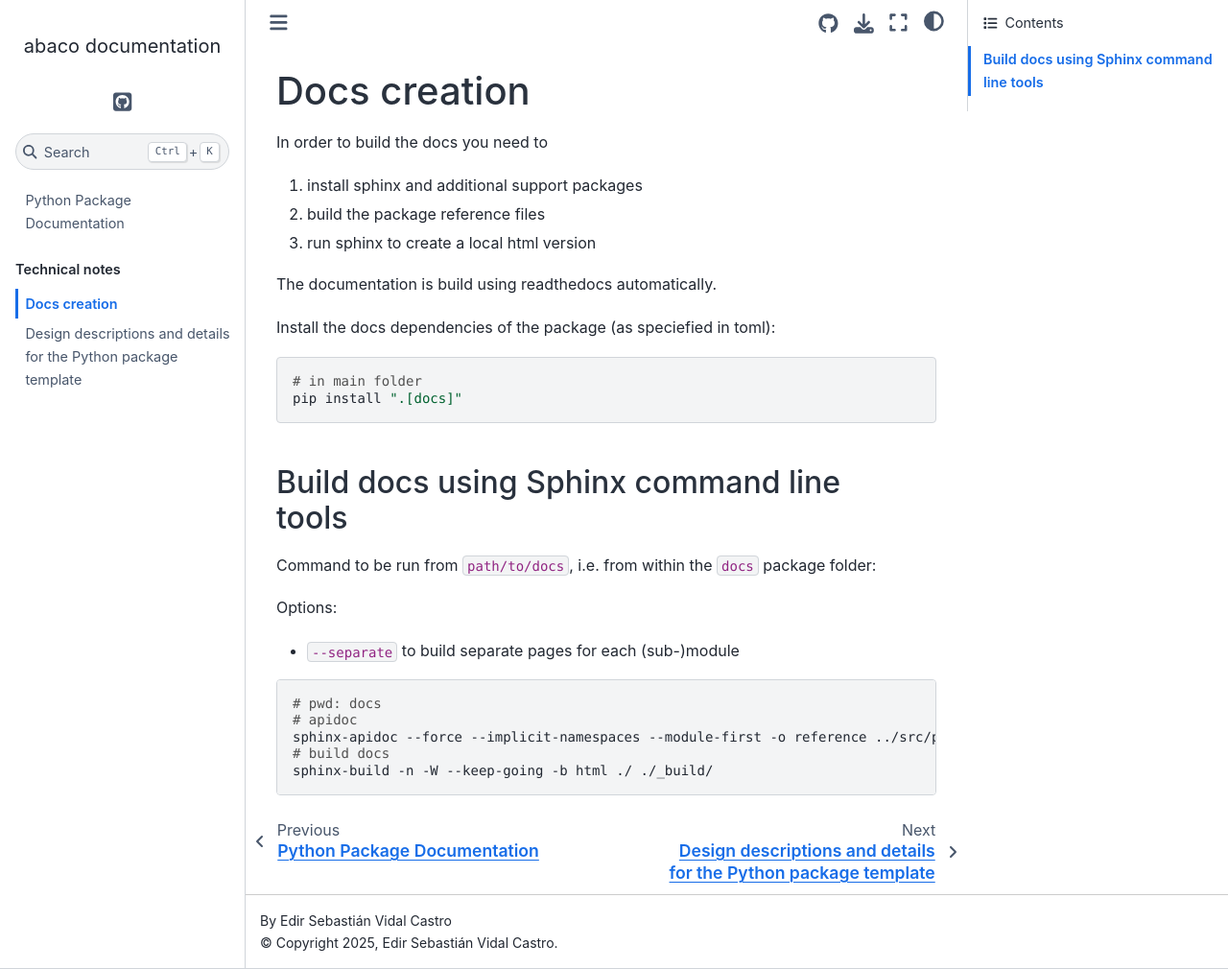
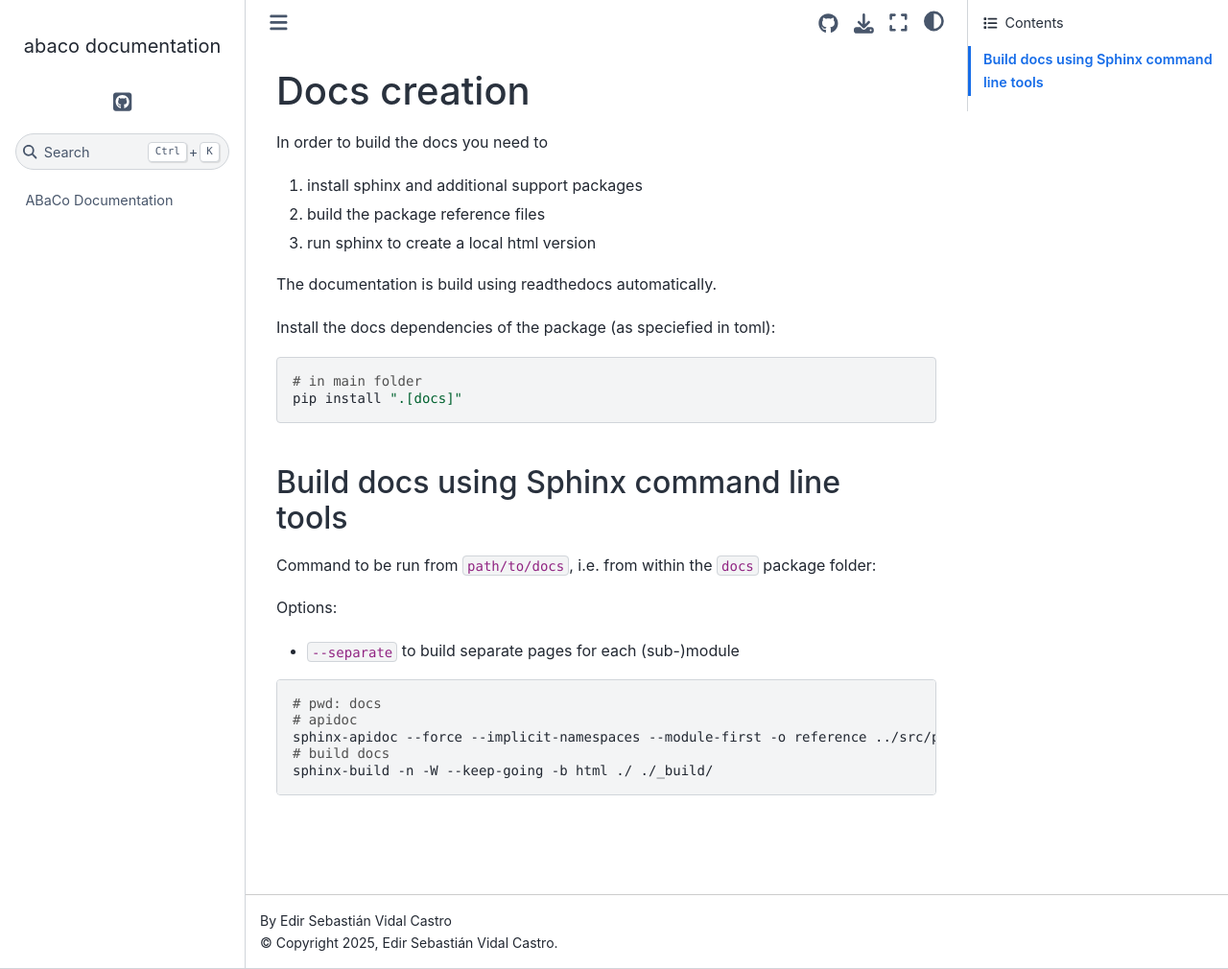
Before and after one commit to Multiomics-Analytics-Group/abaco, a Sphinx documentation site: the page built from docs/README.md, in a window 1280 px wide and 1010 px high. Shown: the whole window at 96% size. Built offline with Sphinx 7.4.7 and the Sphinx Book theme 1.1.4, drawn with Linux system fonts in a browser that asks for light colours; pages that are not in the unit, such as notebooks, are missing from menus; comment, search, counter and statistics services are not loaded.

Commit message:
update template for abaco

````diff
--- a/docs/index.md
+++ b/docs/index.md
@@ -1,4 +1,4 @@
-# Python Package Documentation
+# ABaCo Documentation
 
 ```{include} ../README.md
 :start-line: 0
@@ -21,17 +21,16 @@ tutorial/tutorial
 :caption: "Reference"
 :hidden: true
 
-reference/python_package
+reference/abaco
 ```
 
-```{toctree}
+<!-- ```{toctree}
 :maxdepth: 2
 :caption: "Technical notes"
 :hidden: true
 
 README
-developing
-```
+``` -->
 
 ## Indices and tables
 
````
Also changed, not shown: other parts of docs/index.md (+1 -1 lines).
